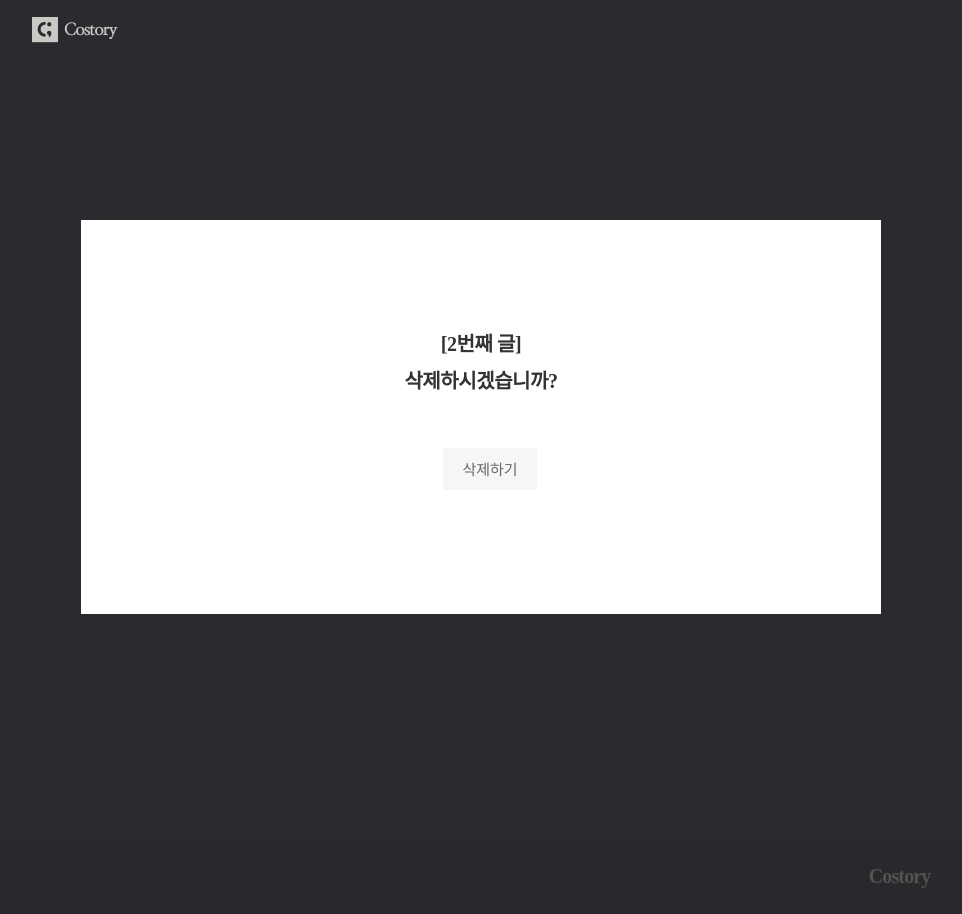
After one commit to kimwoongasd/practice-web, a Django app: page /posts/2/delete/ in a window 1280 px wide. The commit adds this page. Shown: the whole page, without its empty margins (159-1121 px from the left). Run offline with Django 4.2, Linux system fonts and the light colour scheme; data comes from the database, SQL or seed files in the repository; both versions use the stored data as it was after the commit.

Commit message:
make delete views

```diff
--- /dev/null
+++ b/posts/static/posts/css/post_confirm_delete.css
@@ -0,0 +1,120 @@
+h1,h2,h3,p,a,ul,li{
+    margin: 0;
+    padding: 0;
+    font-family : 'NanumMyeongjo';
+    font-weight: 200;
+    list-style:  none;
+    text-decoration: none;
+    outline: none;
+    color: black;
+}
+a:hover,a:active,button:hover {
+    text-decoration: none;
+}
+html{
+    position: relative;
+    min-height: 100%;
+    margin: 0;
+}
+body {
+    min-height: 100%;
+    margin: 0;
+    padding: 0;
+    background: #2b2a2e;
+    -webkit-font-smoothing: antialiased;
+    -moz-osx-font-smoothing: auto;
+}
+img {
+    margin: 0;
+    padding: 0;
+    border: 0;
+}
+
+#nav{
+    height: 60px;
+}
+#content{
+    margin-top: 160px;
+    margin-bottom: 300px;
+}
+#footer{
+    position: absolute;
+    left: 0;
+    bottom: 0;
+    width: 100%;
+    height: 75px;
+    background: rgba(41, 41, 44, 0.7);
+}
+.container{
+    width: 800px;
+    margin: 0 auto;
+}
+
+.logo{
+    width: 65%;
+    min-width: 899px;
+    margin: 0 auto;
+    padding-top: 17px;
+}
+.logo img{
+    width: 88px;
+}
+.confirm{
+    padding: 108px 0 124px;
+    text-align: center;
+    background: #fff;
+}
+p{
+    font-size: 17px;
+    color: #575362;
+    letter-spacing: -0.35px;
+}
+p.title{
+    padding-bottom: 8px;
+    font-size: 20px;
+    font-weight: bold;
+    color: #333236;
+    letter-spacing: -0.45px;
+}
+.confirm_btn{
+    padding-top: 46px;
+}
+.confirm_btn ul li{
+    display: inline-block;
+}
+.confirm_btn input{
+
+    display: inline-block;
+    margin-left: 18px;
+    padding: 10px 19px 11px;
+    font-size: 15px;
+    color: #69666d;
+    background: #f6f6f6;
+    border: none;
+}
+.confirm_btn a{
+    display: inline-block;
+    margin-left: 18px;
+    padding: 10px 19px 11px;
+    font-size: 15px;
+    color: #69666d;
+    background: #f6f6f6;
+    border: none;
+}
+.confirm_btn input:hover{
+    color: red;
+    transition: all .2s;
+}
+.footer{
+    width: 65%;
+    min-width: 899px;
+    margin: 0 auto;
+}
+.footer p{
+    text-align: right;
+    font-size: 20px;
+    line-height: 75px;
+    font-weight: 800;
+    letter-spacing: -0.85px;
+    color: #53534f;
+}
--- /dev/null
+++ b/posts/templates/posts/post_confirm_delete.html
@@ -0,0 +1,20 @@
+{% extends './base.html' %}
+{% load static %}
+
+{% block css %}
+    <link rel="stylesheet" href="{% static 'posts/css/post_confirm_delete.css' %}">
+{% endblock css %}
+
+
+{% block content %}
+    <div class="confirm">
+        <p class="title">[{{post.title}}]</p>
+        <p class="title">삭제하시겠습니까?</p>
+        <form method="POST">{% csrf_token %}
+            <div class="confirm_btn">
+                <input type="submit" value="삭제하기">
+            </div>
+        </form>
+    </div>
+
+{% endblock content %}
--- a/posts/templates/posts/post_detail.html
+++ b/posts/templates/posts/post_detail.html
@@ -27,5 +27,8 @@
         <div class="btn_modify">
             <a href="{% url 'post-update' post.id %}">수정하기</a>
         </div>
+        <div class="btn_delete">
+            <a href="{% url 'post-delete' post.id %}">삭제하기</a>
+        </div>
     </div>
 {% endblock content %}
--- a/posts/urls.py
+++ b/posts/urls.py
@@ -7,5 +7,5 @@ urlpatterns = [
     path('posts/new/', views.post_create, name='post-create'),
     path('posts/<int:post_id>/', views.post_detail, name='post-detail'),
     path('posts/<int:post_id>/edit/', views.post_update, name='post-update'),
-    # path('posts/<int:post_id>/delete/', views.post_delete),
+    path('posts/<int:post_id>/delete/', views.post_delete, name='post-delete'),
 ]
--- a/posts/views.py
+++ b/posts/views.py
@@ -41,3 +41,11 @@ def post_update(request, post_id):
         post_form = PostForm(instance=post)
 
     return render(request, 'posts/post_form.html', {'form' : post_form})
+
+def post_delete(request, post_id):
+    post = Post.objects.get(id=post_id)
+    if request.method == "POST":
+        post.delete()
+        return redirect('post-list')
+    else:
+        return render(request, 'posts/post_confirm_delete.html', {'post': post})
```
Also changed, not shown: db.sqlite3.
